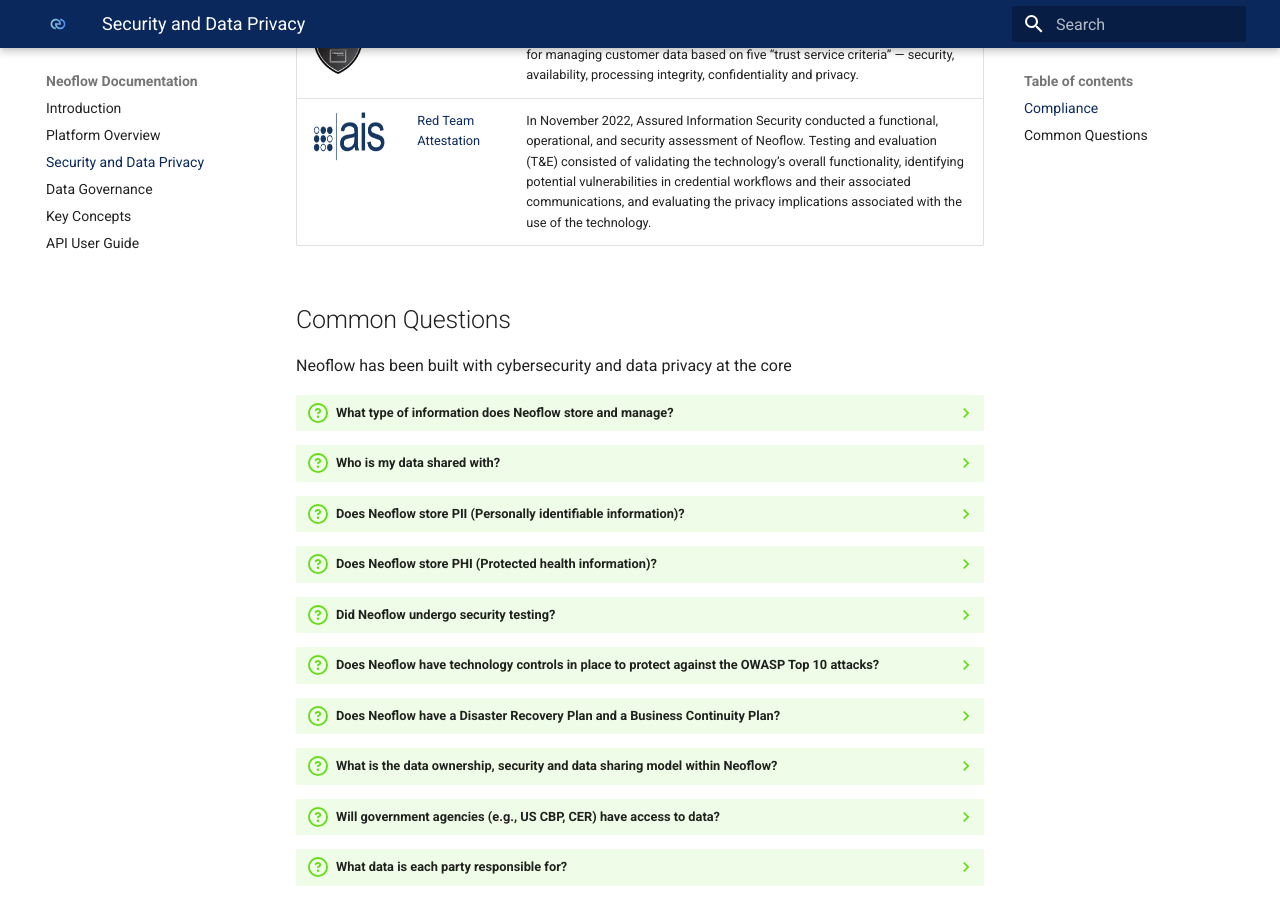
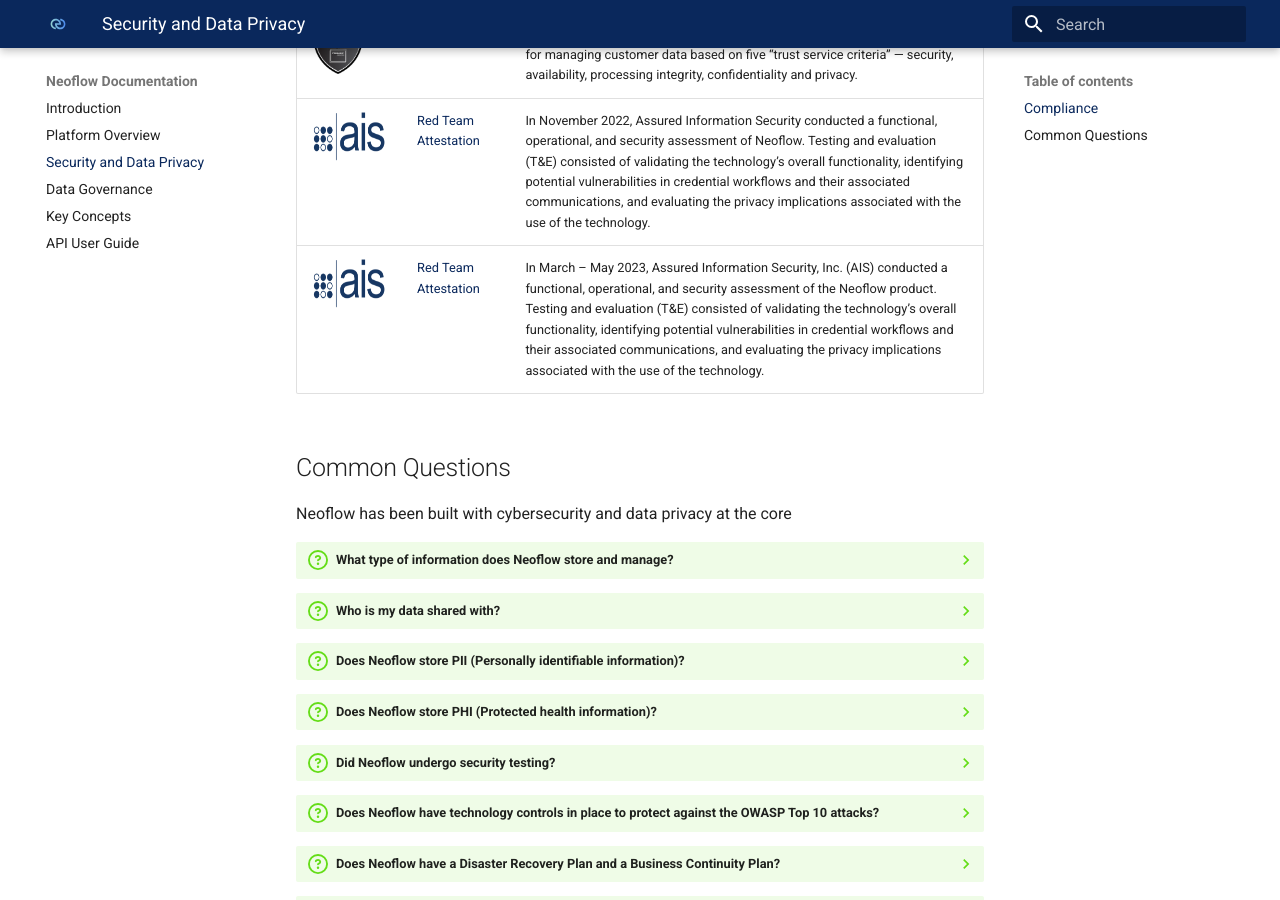
Before and after one commit to armen-mavennet/neoflow-docs-1, an MkDocs documentation site: the page built from docs/security-and-data-privacy.md, in a window 1280 px wide and 900 px high, scrolled down 924 px. Built offline with MkDocs 1.6.1 and Material for MkDocs 9.7.7, drawn with Linux system fonts in a browser that asks for light colours.

Commit message:
Added Natural Gas Red Team Attestation Letter

```diff
--- a/docs/security-and-data-privacy.md
+++ b/docs/security-and-data-privacy.md
@@ -25,6 +25,8 @@
 | ![SOC 2](images/SOC-2-logo.png){: style="height:50px;width:50px"} | [SOC 2 Type 1](/files/Neoflow Inc_Letter of Attestation SOC 2 Type 1.pdf){:target="_blank"}       | Developed by the American Institute of CPAs (AICPA), SOC 2 defines criteria for managing customer data based on five “trust service criteria” — security, availability, processing integrity, confidentiality and privacy. |
 | ![SOC 2](images/SOC-2-logo.png){: style="height:50px;width:50px"} | [SOC 2 Type 2](/files/Neoflow Inc_Letter of Attestation SOC 2 Type 1.pdf){:target="_blank"}       | Developed by the American Institute of CPAs (AICPA), SOC 2 defines criteria for managing customer data based on five “trust service criteria” — security, availability, processing integrity, confidentiality and privacy.  |
 | ![SAIS](images/ais-logo.png){: style="height:50px"}|[Red Team Attestation](/files/Attestation-Neoflow-Letter-of-Confirmation_Remediation.pdf){:target="_blank"}       | In November 2022, Assured Information Security conducted a functional, operational, and security assessment of Neoflow. Testing and evaluation (T&E) consisted of validating the technology’s overall functionality, identifying potential vulnerabilities in credential workflows and their associated communications, and evaluating the privacy implications associated with the use of the technology.  |
+| ![SAIS](images/ais-logo.png){: style="height:50px"}|[Red Team Attestation](/files/Attestation_Neoflow_Gas-Letter-of-Confirmation_Remediation.pdf){:target="_blank"}       | In March – May 2023, Assured Information Security, Inc. (AIS) conducted a functional, operational, and security assessment of the Neoflow product. Testing and evaluation (T&E) consisted of validating the technology’s overall functionality, identifying potential vulnerabilities in credential workflows and their associated communications, and evaluating the privacy implications associated with the use of the technology.  |
+
 
 
 ## Common Questions
```
Also changed, not shown: 1 other file.
